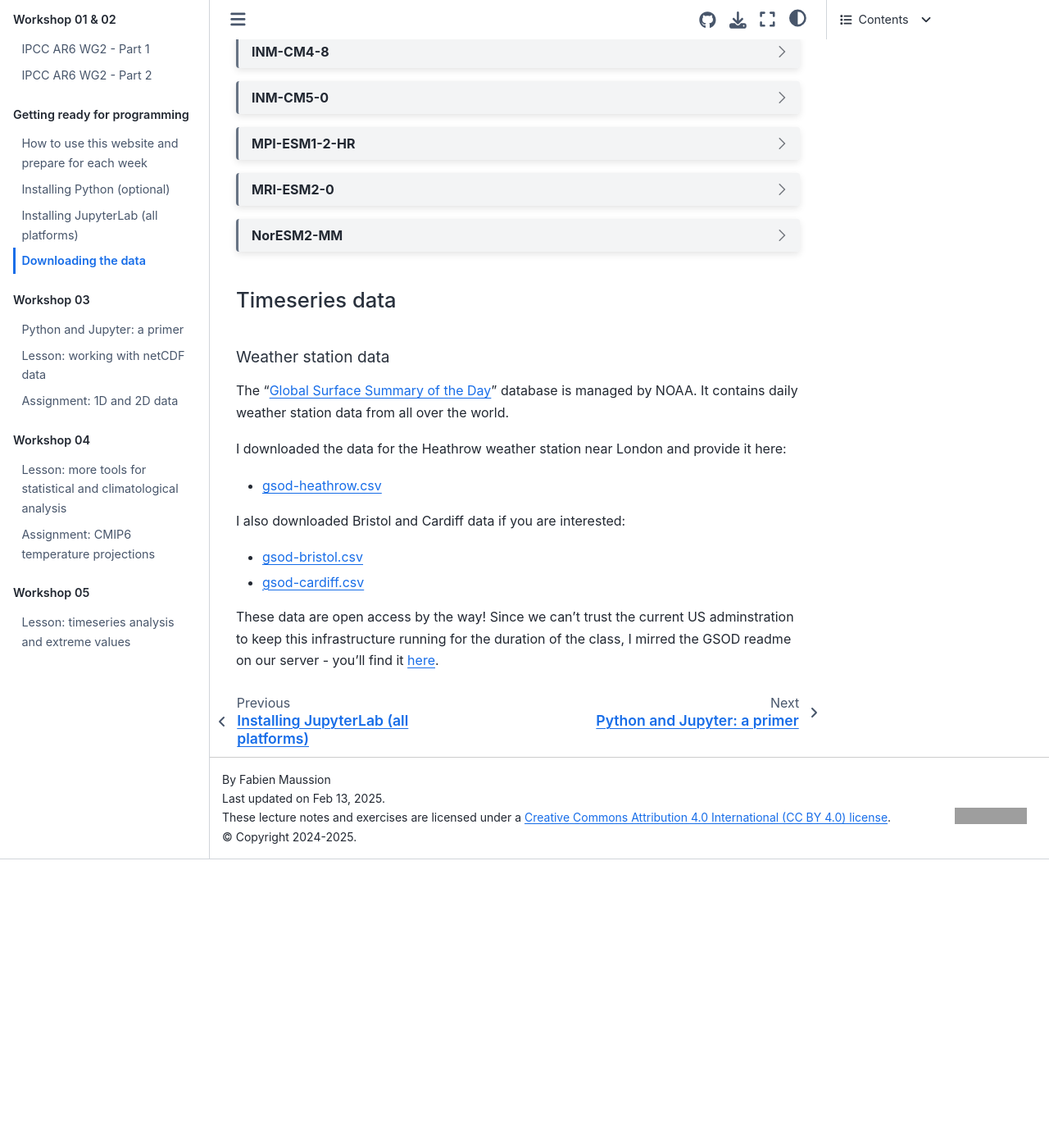
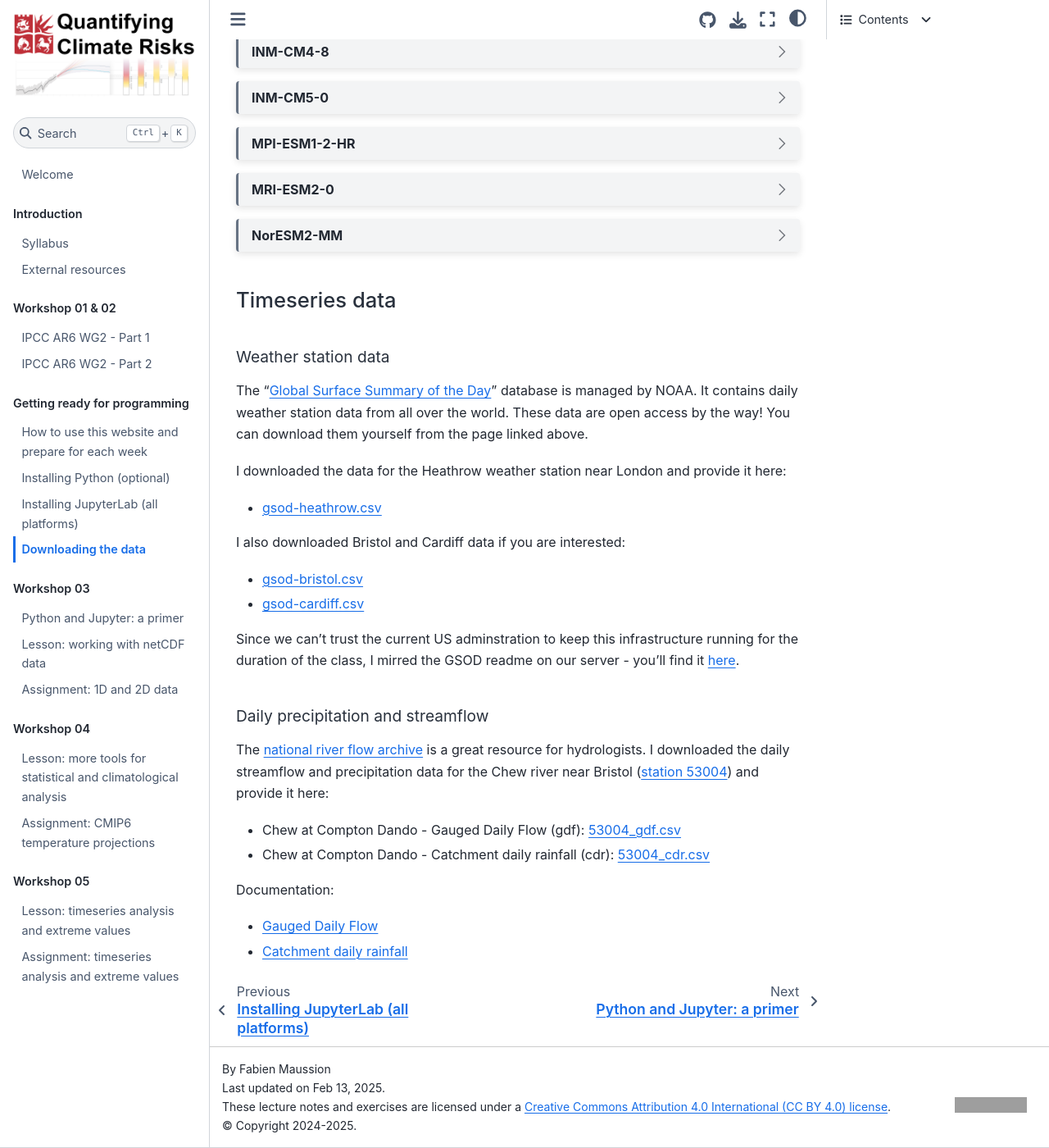
Before and after one commit to fmaussion/climate_risks_2024, a Jupyter Book: the page built from book/ready/03-download.md, in a window 1280 px wide and 1400 px high, scrolled down 2373 px. Shown: the whole window at 82% size. Built offline with Jupyter Book 1.0.4 settings and Sphinx 7.4.7 and the Sphinx Book theme 1.1.4, drawn with Linux system fonts in a browser that asks for light colours; before the commit the page ends 3421 px from its top, so only the background shows below that; grey boxes are pictures that could not be loaded.

Commit message:
assignment

```diff
--- a/book/_toc.yml
+++ b/book/_toc.yml
@@ -20,16 +20,14 @@
     - file: ready/03-download
   - caption: Workshop 03
     chapters:
-    chapters:
     - file: ws03/01-primer
     - file: ws03/02-lesson-netcdf-data
     - file: ws03/03-assignment-2d-data
   - caption: Workshop 04
     chapters:
-    chapters:
     - file: ws04/01-lesson-moredatacrunching
     - file: ws04/02-assignment-precip-cmip6
   - caption: Workshop 05
     chapters:
-    chapters:
     - file: ws05/01-lesson-timeseries
+    - file: ws05/02-assignment-timeseries
--- a/book/ready/03-download.md
+++ b/book/ready/03-download.md
@@ -62,6 +62,7 @@
 
 The "[Global Surface Summary of the Day](https://www.ncei.noaa.gov/access/metadata/landing-page/bin/iso?id=gov.noaa.ncdc:C00516)"
 database is managed by NOAA. It contains daily weather station data from all over the world.
+These data are open access by the way! You can download them yourself from the page linked above.
 
 I downloaded the data for the Heathrow weather station near London and provide it here:
 - [gsod-heathrow.csv](https://cluster.klima.uni-bremen.de/~fmaussion/teaching/qcr/csv/gsod-heathrow.csv)
@@ -71,7 +72,18 @@
 - [gsod-bristol.csv](https://cluster.klima.uni-bremen.de/~fmaussion/teaching/qcr/csv/gsod-bristol.csv)
 - [gsod-cardiff.csv](https://cluster.klima.uni-bremen.de/~fmaussion/teaching/qcr/csv/gsod-cardiff.csv)
 
-These data are open access by the way!
 Since we can't trust the current US adminstration to keep this infrastructure
 running for the duration of the class, I mirred the GSOD readme on our server -
 you'll find it [here](https://cluster.klima.uni-bremen.de/~fmaussion/teaching/qcr/csv/readme.txt).
+
+### Daily precipitation and streamflow
+
+The [national river flow archive](https://nrfa.ceh.ac.uk) is a great resource for hydrologists. I downloaded the daily streamflow and precipitation data for the Chew river near Bristol ([station 53004](https://nrfa.ceh.ac.uk/data/station/meanflow/53004)) and provide it here:
+
+- Chew at Compton Dando - Gauged Daily Flow (gdf): [53004_gdf.csv](https://cluster.klima.uni-bremen.de/~fmaussion/teaching/qcr/csv/53004_gdf.csv)
+- Chew at Compton Dando - Catchment daily rainfall (cdr): [53004_cdr.csv](https://cluster.klima.uni-bremen.de/~fmaussion/teaching/qcr/csv/53004_cdr.csv)
+
+Documentation:
+
+- [Gauged Daily Flow](https://nrfa.ceh.ac.uk/gauged-daily-flow-data)
+- [Catchment daily rainfall](https://nrfa.ceh.ac.uk/catchment-rainfall)
```
Also changed, not shown: book/ws05/01-lesson-timeseries.ipynb, book/ws05/02-assignment-timeseries.ipynb (added).
